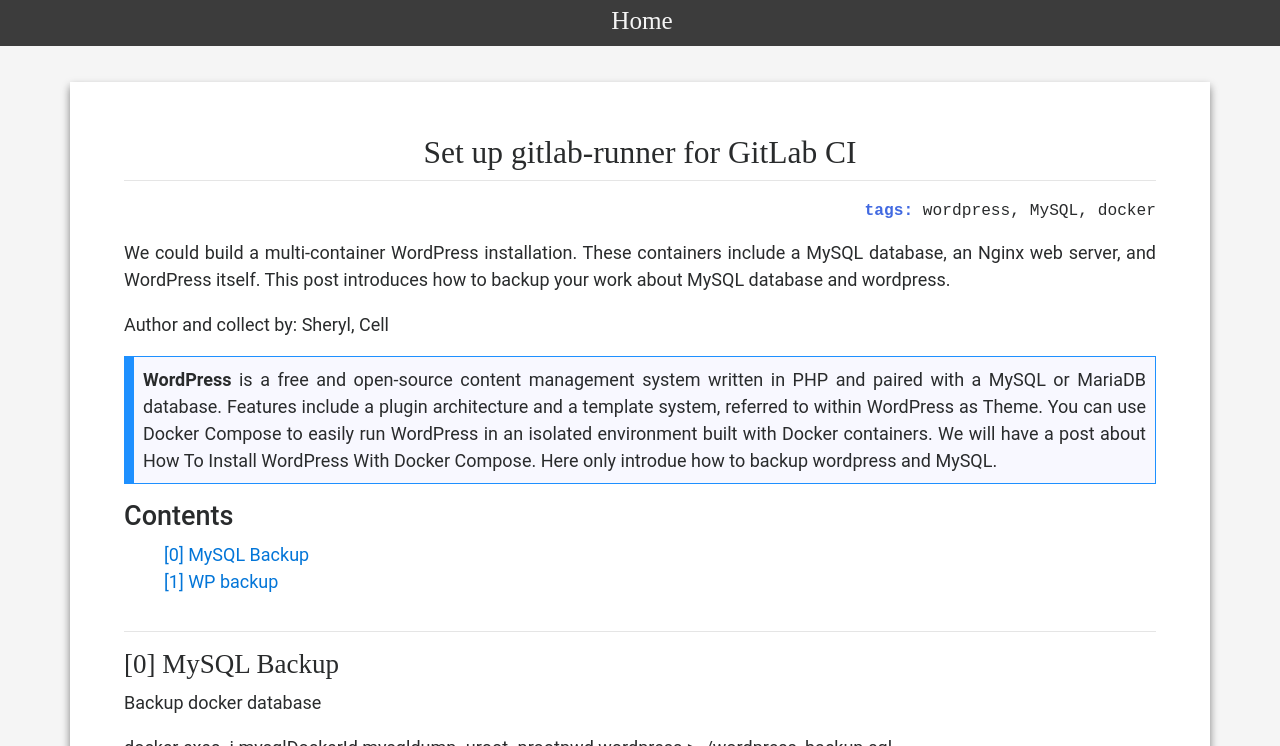
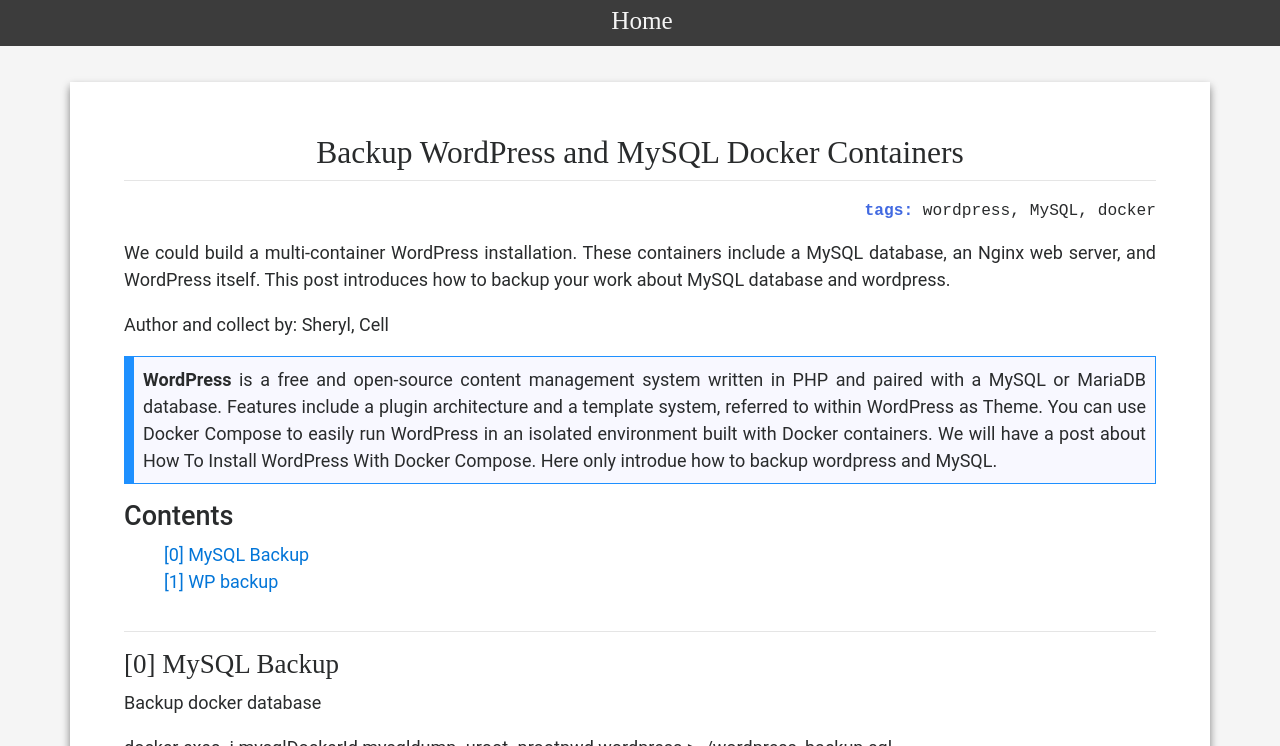
Before and after one commit to CellNexus/BigDataChapter, a Jekyll site: the page built from _posts/2021-03-06-wpdocker.md, in a window 1280 px wide and 900 px high, cut to the strip 154-900 px from the top of the window. Built offline with Jekyll 4.4.1, drawn with Linux system fonts in a browser that asks for light colours; nearby versions of some CDN libraries.

Commit message:
update wp-docker backup post title

```diff
--- a/_posts/2021-03-06-wpdocker.md
+++ b/_posts/2021-03-06-wpdocker.md
@@ -2,7 +2,7 @@
 layout: post
 category: blog
 permalink: /:categories/:year/:month/:day/:title
-title: "Set up gitlab-runner for GitLab CI"
+title: "Backup WordPress and MySQL Docker Containers"
 tags: ['wordpress', 'MySQL', 'docker']
 image: "2021-03-06/docker-wordpress-mysql.jpg"
 identifier: 3
```
